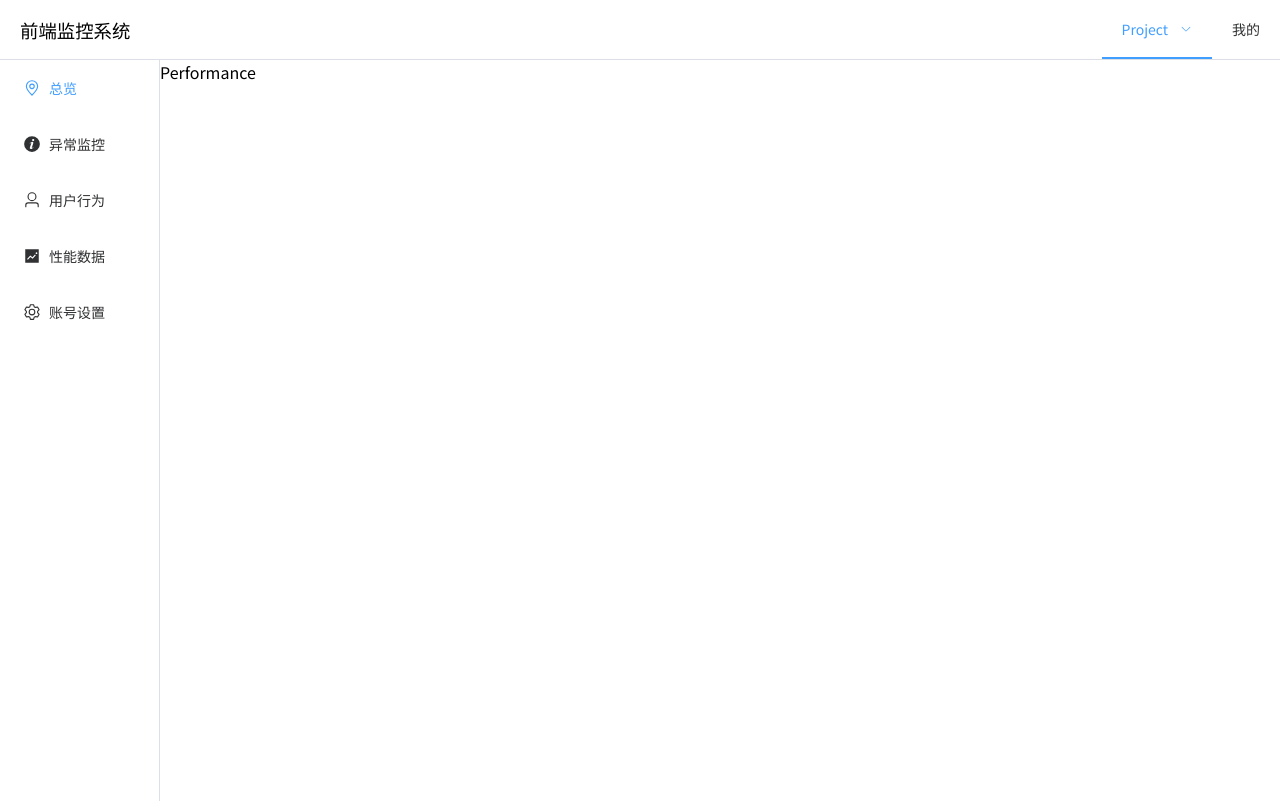
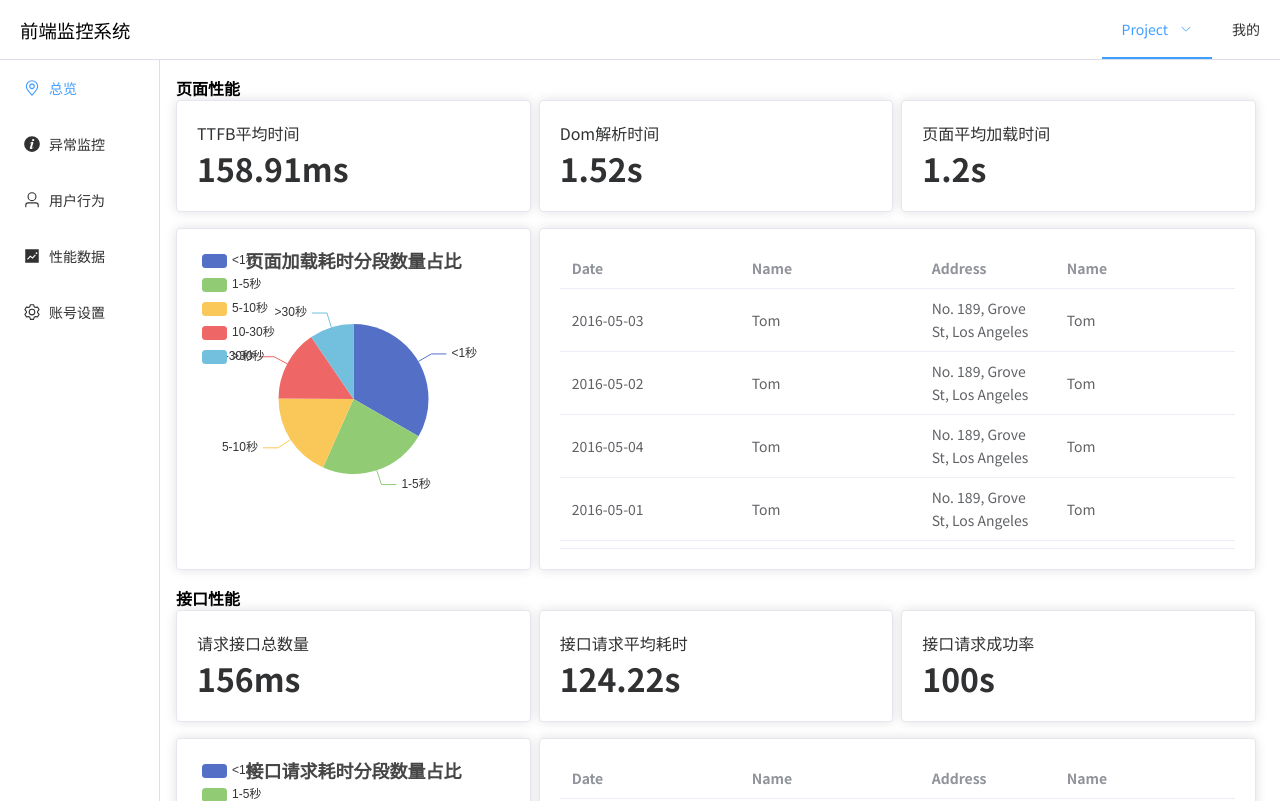
Before and after one commit to AmaneChan/frontend-monitor, a Vue app in the folder packages/frontend/: page /performance in a window 1280 px wide. Built offline with nearby package versions, Linux system fonts and the light colour scheme.

Commit message:
Exception and Performance

```diff
--- a/packages/frontend/src/components/Chart.vue
+++ b/packages/frontend/src/components/Chart.vue
@@ -7,7 +7,6 @@ const props = defineProps(['value', 'option', 'wid', 'hei'])
 const id = ref(props.value)
 onMounted(() => {
 	const dom = document.getElementById(id.value)
-
 	if (props.hei) {
 		dom!.style.height = props.hei
 	} else {
--- a/packages/frontend/src/view/DataViews/Exception.vue
+++ b/packages/frontend/src/view/DataViews/Exception.vue
@@ -1,7 +1,172 @@
-<script lang="ts" setup></script>
+<script lang="ts" setup>
+import Chart from '../../components/Chart.vue'
+let OverOption = {
+	title: {
+		text: '异常监控',
+		subtext: 'Exception Monitoring',
+		left: 'center',
+	},
+	tooltip: {
+		trigger: 'item',
+	},
+	legend: {
+		orient: 'vertical',
+		left: 'left',
+	},
+	series: [
+		{
+			name: 'Access From',
+			type: 'pie',
+			radius: '50%',
+			data: [
+				{ value: 1048, name: 'JS错误' },
+				{ value: 735, name: '自定义异常' },
+				{ value: 580, name: '静态资源异常' },
+				{ value: 484, name: '接口异常' },
+			],
+			emphasis: {
+				itemStyle: {
+					shadowBlur: 10,
+					shadowOffsetX: 0,
+					shadowColor: 'rgba(0, 0, 0, 0.5)',
+				},
+			},
+		},
+	],
+}
+let JSoption = {
+	title: {
+		text: 'JS错误',
+		subtext: 'Fake Data',
+		left: 'center',
+	},
+	xAxis: {
+		type: 'category',
+		data: ['Mon', 'Tue', 'Wed', 'Thu', 'Fri', 'Sat', 'Sun'],
+	},
+	yAxis: {
+		type: 'value',
+	},
+	series: [
+		{
+			data: [12, 32, 12, 32, 32, 4, 2],
+			type: 'line',
+		},
+	],
+}
+
+let InterfaceOption = {
+	title: {
+		text: '接口错误',
+		subtext: 'Fake Data',
+		left: 'center',
+	},
+	xAxis: {
+		type: 'category',
+		data: ['Mon', 'Tue', 'Wed', 'Thu', 'Fri', 'Sat', 'Sun'],
+	},
+	yAxis: {
+		type: 'value',
+	},
+	series: [
+		{
+			data: [2, 4, 0, 12, 2, 12, 5],
+			type: 'line',
+		},
+	],
+}
+
+let StaticOption = {
+	title: {
+		text: '静态资源错误',
+		subtext: 'Fake Data',
+		left: 'center',
+	},
+	xAxis: {
+		type: 'category',
+		data: ['Mon', 'Tue', 'Wed', 'Thu', 'Fri', 'Sat', 'Sun'],
+	},
+	yAxis: {
+		type: 'value',
+	},
+	series: [
+		{
+			data: [15, 23, 22, 21, 13, 14, 26],
+			type: 'line',
+		},
+	],
+}
+
+let CustomOption = {
+	title: {
+		text: '自定义错误',
+		subtext: 'Fake Data',
+		left: 'center',
+	},
+	xAxis: {
+		type: 'category',
+		data: ['Mon', 'Tue', 'Wed', 'Thu', 'Fri', 'Sat', 'Sun'],
+	},
+	yAxis: {
+		type: 'value',
+	},
+	series: [
+		{
+			data: [10, 20, 24, 28, 15, 17, 20],
+			type: 'line',
+		},
+	],
+}
+
+let DomId = {
+	ExceptionOver : 'ExceptionOver',
+	JSException : 'JSException',
+	InterfaceException : 'InterfaceException',
+	StaticException : 'StaticException',
+	CustomException : 'CustomException'
+}
+</script>
 
 <template>
-	<div>Exception</div>
+	<div>
+		<div class="ma">
+			<el-card>
+				<Chart :value="DomId.ExceptionOver" :option="OverOption"></Chart>
+			</el-card>
+		</div>
+
+		<div class="ma">
+			<el-row>
+				<el-col :span="6">
+					<el-card class="mal">
+						<Chart :value="DomId.JSException" :option="JSoption"></Chart>
+					</el-card>
+				</el-col>
+				<el-col :span="6">
+					<el-card class="mal">
+						<Chart :value="DomId.InterfaceException" :option="InterfaceOption"></Chart>
+					</el-card>
+				</el-col>
+				<el-col :span="6">
+					<el-card class="mal">
+						<Chart :value="DomId.StaticException" :option="StaticOption"></Chart>
+					</el-card>
+				</el-col>
+				<el-col :span="6">
+					<el-card class="mal">
+						<Chart :value="DomId.CustomException" :option="CustomOption"></Chart>
+					</el-card>
+				</el-col>
+			</el-row>
+		</div>
+	</div>
 </template>
 
-<style scoped></style>
+<style scoped>
+.ma {
+	margin: 1rem;
+}
+.mal {
+	margin-right: 0.5rem;
+}
+</style>
--- a/packages/frontend/src/view/DataViews/Overview.vue
+++ b/packages/frontend/src/view/DataViews/Overview.vue
@@ -126,7 +126,7 @@ let opt1 = ref({
 
 <template>
 	<div>
-		<div class="ma">
+		<div>
 			<el-row>
 				<el-col :span="8">
 					<div class="ma">
@@ -183,18 +183,10 @@ let opt1 = ref({
 </template>
 
 <style>
-.hvh {
-	height: 100vh;
-}
 .ma {
 	margin: 1rem;
 }
-.mt {
-	margin-top: 1rem;
-}
-.ba {
-	background-color: brown;
-}
+
 .hw {
 	width: 100%;
 	height: 300px;
--- a/packages/frontend/src/view/DataViews/Performance.vue
+++ b/packages/frontend/src/view/DataViews/Performance.vue
@@ -1,7 +1,213 @@
-<script lang="ts" setup></script>
+<script lang="ts" setup>
+import Chart from '../../components/Chart.vue'
+let Page = {
+	TTFBTime : 158.91,
+	DomeTime : 1.52,
+	LoadTime : 1.2
+}
+let Interface = {
+	Sum : 156,
+	Time : 124.22,
+	SuccessRate : 100
+}
+let PageOption = {
+	title: {
+		text: '页面加载耗时分段数量占比',
+		left: 'center',
+	},
+	tooltip: {
+		trigger: 'item',
+	},
+	legend: {
+		orient: 'vertical',
+		left: 'left',
+	},
+	series: [
+		{
+			name: 'Access From',
+			type: 'pie',
+			radius: '50%',
+			data: [
+				{ value: 1048, name: '<1秒' },
+				{ value: 735, name: '1-5秒' },
+				{ value: 580, name: '5-10秒' },
+				{ value: 484, name: '10-30秒' },
+				{ value: 300, name: '>30秒' },
+			],
+			emphasis: {
+				itemStyle: {
+					shadowBlur: 10,
+					shadowOffsetX: 0,
+					shadowColor: 'rgba(0, 0, 0, 0.5)',
+				},
+			},
+		},
+	],
+}
+let InterfaceOption = {
+	title: {
+		text: '接口请求耗时分段数量占比',
+		left: 'center',
+	},
+	tooltip: {
+		trigger: 'item',
+	},
+	legend: {
+		orient: 'vertical',
+		left: 'left',
+	},
+	series: [
+		{
+			name: 'Access From',
+			type: 'pie',
+			radius: '50%',
+			data: [
+				{ value: 523, name: '<1秒' },
+				{ value: 3, name: '1-5秒' },
+				{ value: 0, name: '5-10秒' },
+				{ value: 0, name: '10-30秒' },
+				{ value: 0, name: '>30秒' },
+			],
+			emphasis: {
+				itemStyle: {
+					shadowBlur: 10,
+					shadowOffsetX: 0,
+					shadowColor: 'rgba(0, 0, 0, 0.5)',
+				},
+			},
+		},
+	],
+}
+const tableData = [
+	{
+		date: '2016-05-03',
+		name: 'Tom',
+		address: 'No. 189, Grove St, Los Angeles',
+	},
+	{
+		date: '2016-05-02',
+		name: 'Tom',
+		address: 'No. 189, Grove St, Los Angeles',
+	},
+	{
+		date: '2016-05-04',
+		name: 'Tom',
+		address: 'No. 189, Grove St, Los Angeles',
+	},
+	{
+		date: '2016-05-01',
+		name: 'Tom',
+		address: 'No. 189, Grove St, Los Angeles',
+	},
+]
+let PageChart = 'PageChart'
+let InterfaceChart = 'InterfaceChart'
+</script>
 
 <template>
-	<div>Performance</div>
+	<div>
+		<div class="ma">
+			<b>页面性能</b>
+			<el-row>
+				<el-col :span="8">
+					<el-card class="mal">
+						<span>TTFB平均时间</span>
+						<br />
+						<b class="fs">{{ Page.TTFBTime }}ms</b>
+					</el-card>
+				</el-col>
+				<el-col :span="8">
+					<el-card class="mal">
+						<span>Dom解析时间</span>
+						<br />
+						<b class="fs">{{ Page.DomeTime }}s</b>
+					</el-card>
+				</el-col>
+				<el-col :span="8">
+					<el-card class="mal">
+						<span>页面平均加载时间</span>
+						<br />
+						<b class="fs">{{ Page.LoadTime }}s</b>
+					</el-card>
+				</el-col>
+			</el-row>
+		</div>
+		<div class="ma">
+			<el-row>
+				<el-col :span="8">
+					<el-card class="mal">
+						<Chart :value="PageChart" :option="PageOption"></Chart>
+					</el-card>
+				</el-col>
+				<el-col :span="16">
+					<el-card class="mal">
+						<el-table :data="tableData" height="300" style="width: 100%">
+							<el-table-column prop="date" label="Date" width="180" />
+							<el-table-column prop="name" label="Name" width="180" />
+							<el-table-column prop="address" label="Address" />
+							<el-table-column prop="name" label="Name" width="180" />
+						</el-table>
+					</el-card>
+				</el-col>
+			</el-row>
+		</div>
+
+		<div class="ma">
+			<b>接口性能</b>
+			<el-row>
+				<el-col :span="8">
+					<el-card class="mal">
+						<span>请求接口总数量</span>
+						<br />
+						<b class="fs">{{ Interface.Sum }}ms</b>
+					</el-card>
+				</el-col>
+				<el-col :span="8">
+					<el-card class="mal">
+						<span>接口请求平均耗时</span>
+						<br />
+						<b class="fs">{{ Interface.Time }}s</b>
+					</el-card>
+				</el-col>
+				<el-col :span="8">
+					<el-card class="mal">
+						<span>接口请求成功率</span>
+						<br />
+						<b class="fs">{{ Interface.SuccessRate }}s</b>
+					</el-card>
+				</el-col>
+			</el-row>
+		</div>
+		<div class="ma">
+			<el-row>
+				<el-col :span="8">
+					<el-card class="mal">
+						<Chart :value="InterfaceChart" :option="InterfaceOption"></Chart>
+					</el-card>
+				</el-col>
+				<el-col :span="16">
+					<el-card class="mal">
+						<el-table :data="tableData" height="300" style="width: 100%">
+							<el-table-column prop="date" label="Date" width="180" />
+							<el-table-column prop="name" label="Name" width="180" />
+							<el-table-column prop="address" label="Address" />
+							<el-table-column prop="name" label="Name" width="180" />
+						</el-table>
+					</el-card>
+				</el-col>
+			</el-row>
+		</div>
+	</div>
 </template>
 
-<style scoped></style>
+<style scoped>
+.ma {
+	margin: 1rem;
+}
+.mal {
+	margin-right: 0.5rem;
+}
+.fs {
+	font-size: 2rem;
+}
+</style>
```
